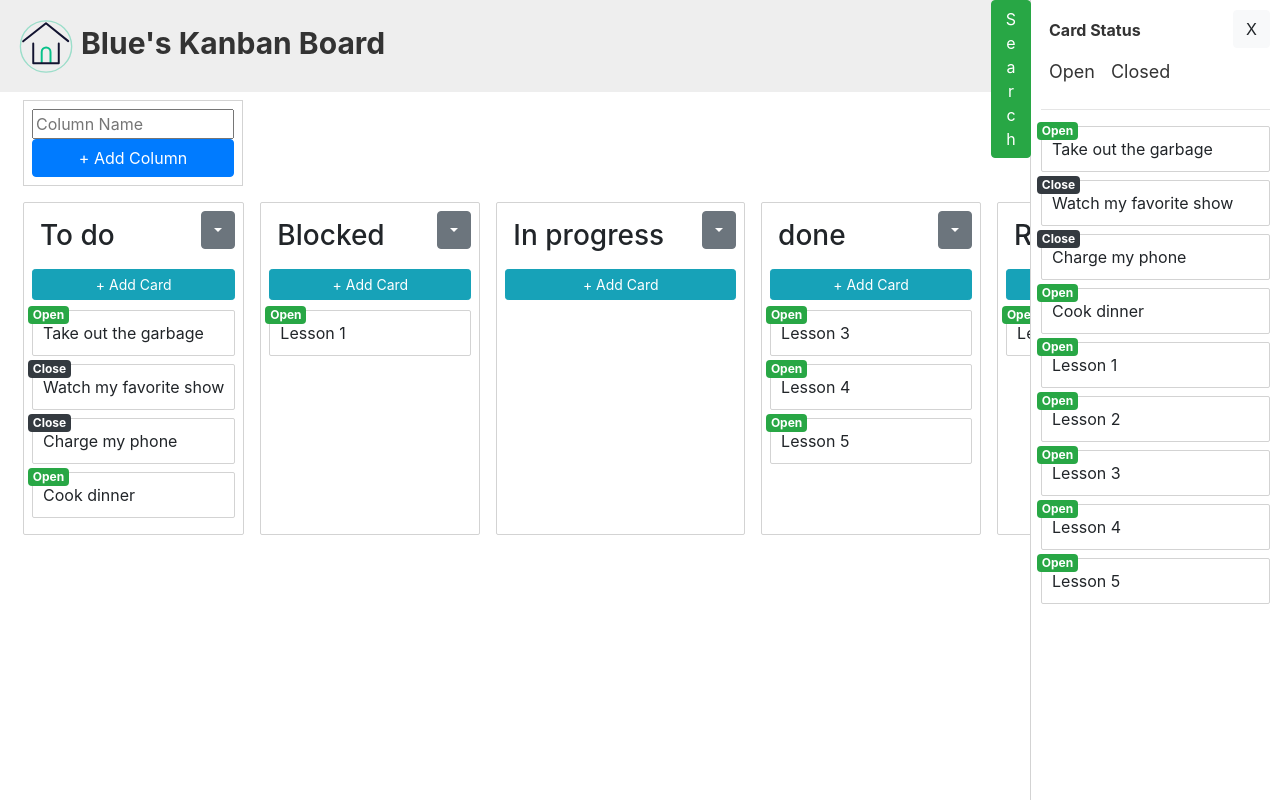
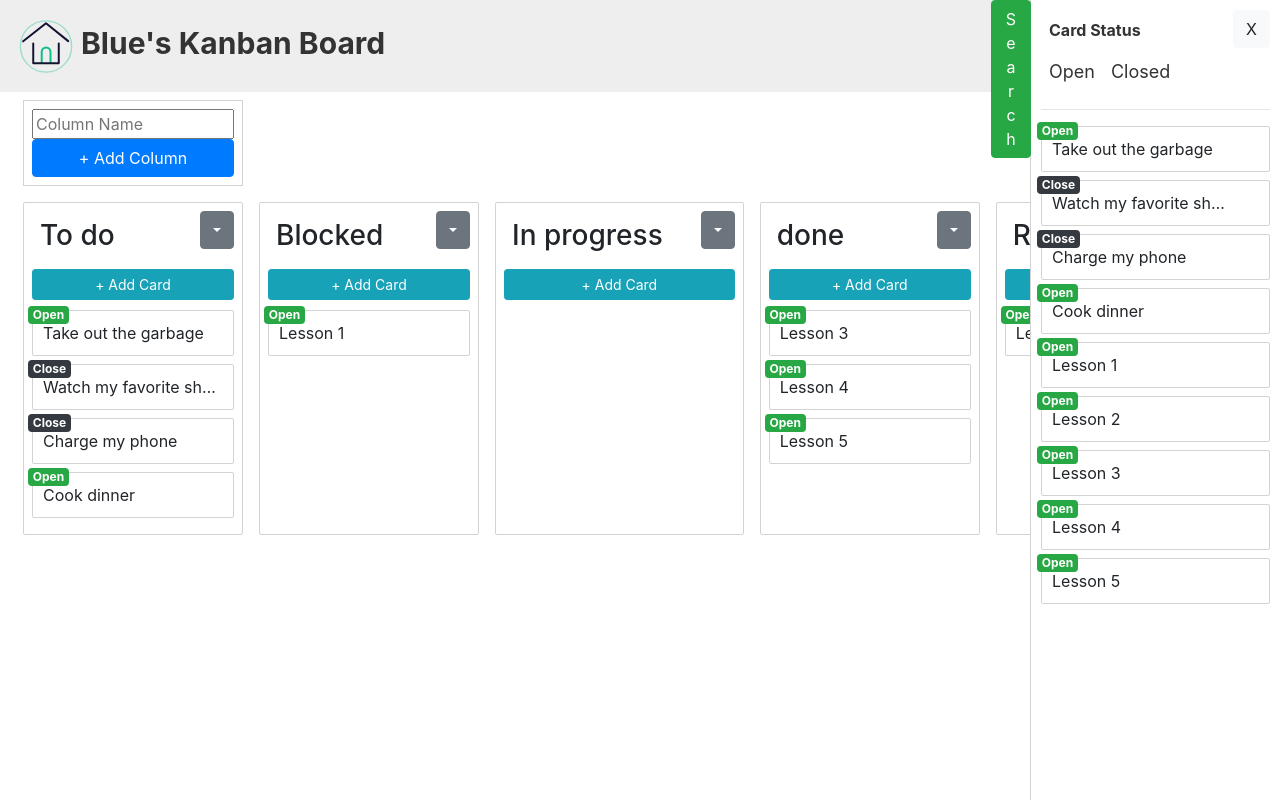
Before and after one commit to skqksh/next-kanban, a Next.js app: page / in a window 1280 px wide. Shown: the top 802 px of the page. Built offline with nearby package versions, Linux system fonts and the light colour scheme.

Commit message:
handle long card name

```diff
--- a/component/Card/index.tsx
+++ b/component/Card/index.tsx
@@ -22,6 +22,12 @@ const CardBox = styled.div`
   margin-bottom: 8px;
   cursor: pointer;
 `
+const CardName = styled.div`
+  max-width: 180px;
+  white-space: nowrap;
+  text-overflow: ellipsis;
+  overflow: hidden;
+`
 
 const StatusBox = styled.div`
   position: absolute;
@@ -38,7 +44,7 @@ export const Card = ({ card }: { card: CardModel }): JSX.Element => {
   return (
     <CardBox>
       <div onClick={_onClick}>
-        {card.name}
+        <CardName>{card.name}</CardName>
         <StatusBox>
           {card.status === 'Open' ? (
             <Badge variant="success">Open</Badge>
```
